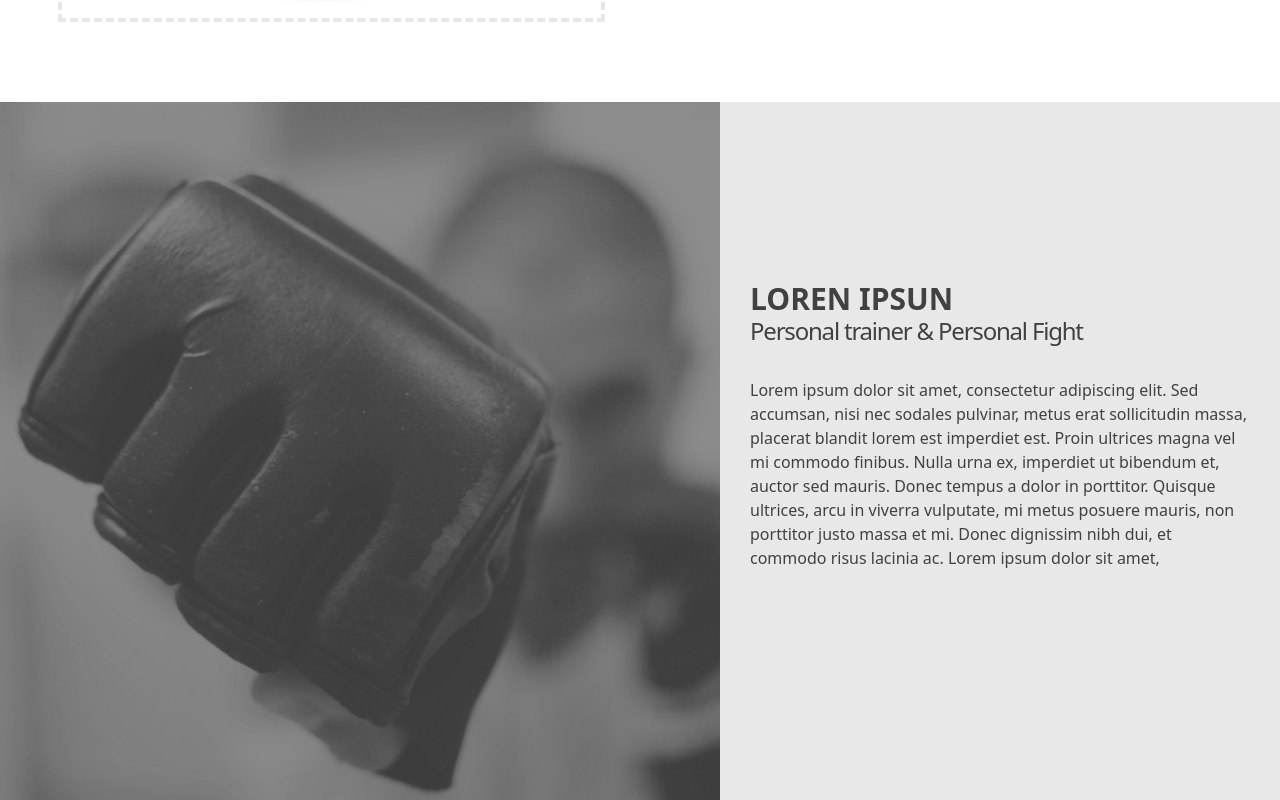
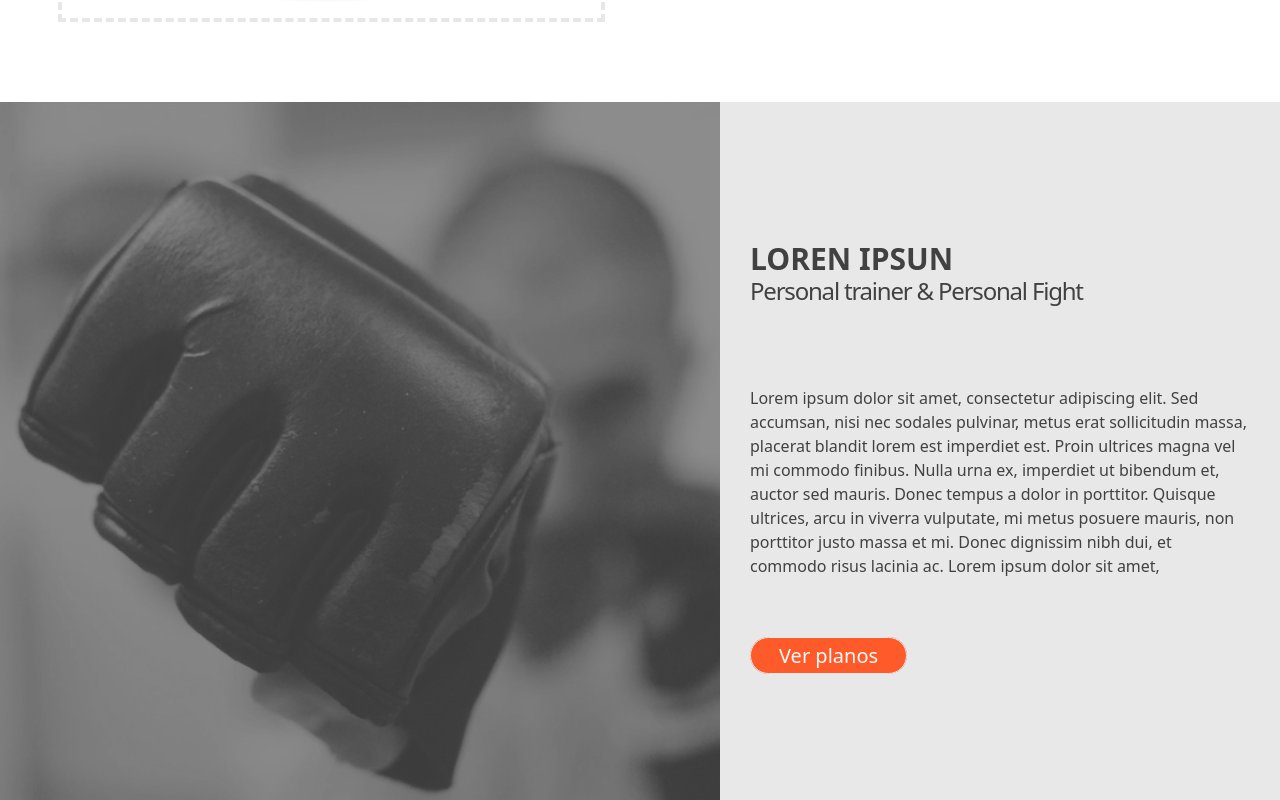
Before and after one commit to matmagamb/ProjetoASA, a React (Vite) app: page / in a window 1280 px wide. Shown: the part 1512-2312 px from the top of the page. Built offline with nearby package versions, Linux system fonts and the light colour scheme.

Commit message:
block 3.1

```diff
--- a/src/pages/Home.tsx
+++ b/src/pages/Home.tsx
@@ -42,7 +42,7 @@ export function Home() {
                 <article className="flex flex-1 justify-center items-center" >
 
                     <div className="w-[500px] h-[500px] ">
-                        <div className="mb-8 mt-20">
+                        <div className="mb-20 mt-10">
 
                             <h1 className="text-3xl font-bold">LOREN IPSUN</h1>
                             <span className="text-2xl font-normal tracking-tighter leading-7 ">Personal trainer & Personal Fight</span>
@@ -52,8 +52,13 @@ export function Home() {
 
 
                         </p>
+                        <div className="mt-16">
+                            <a href="#" className="text-xl text-zinc-50 font-normal border rounded-full bg-[#FF5A29] py-1 px-7">Ver planos
+                            </a>
+                        </div>
                     </div>
                 </article>
+
 
             </section>
 
```
